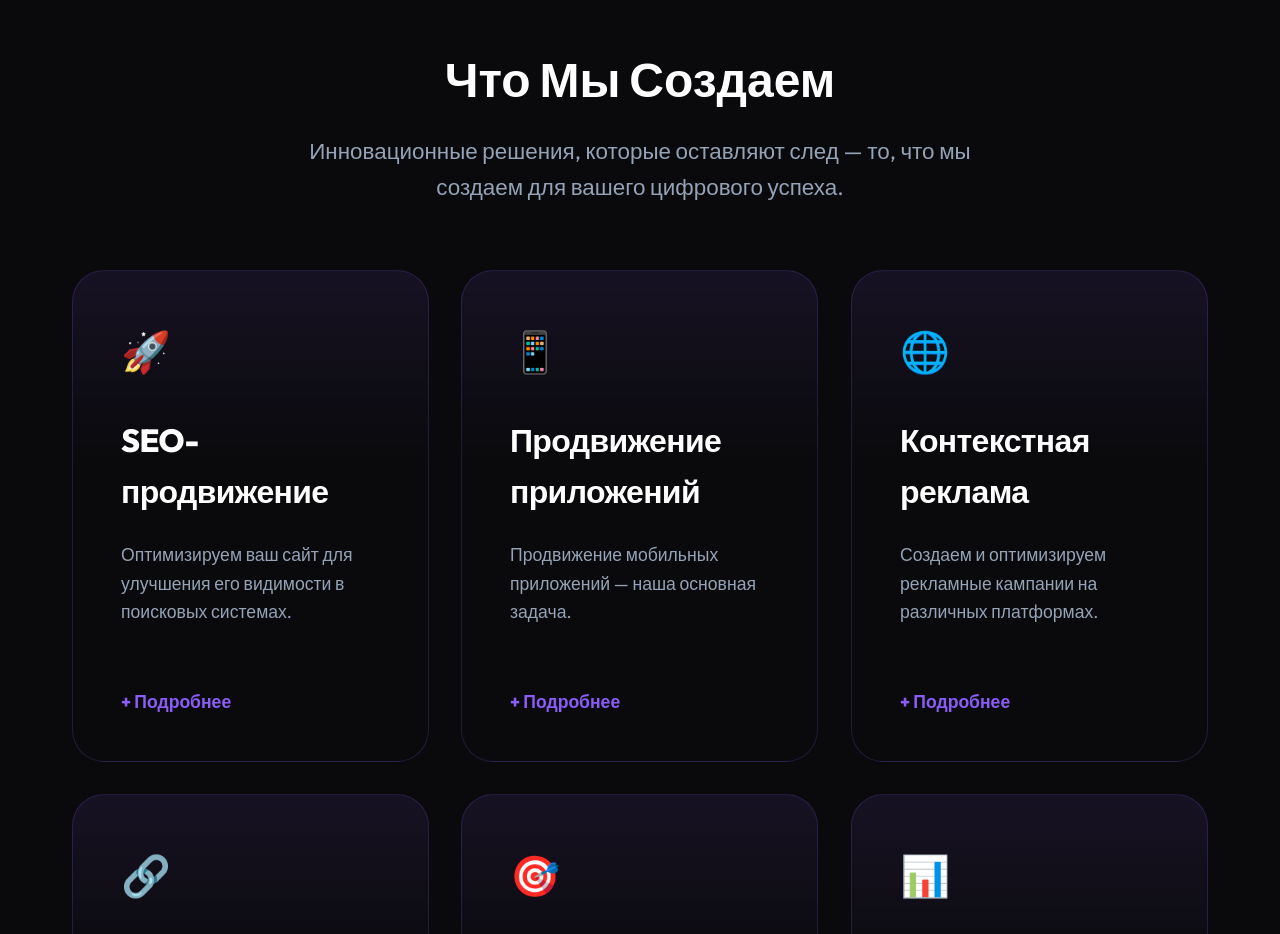
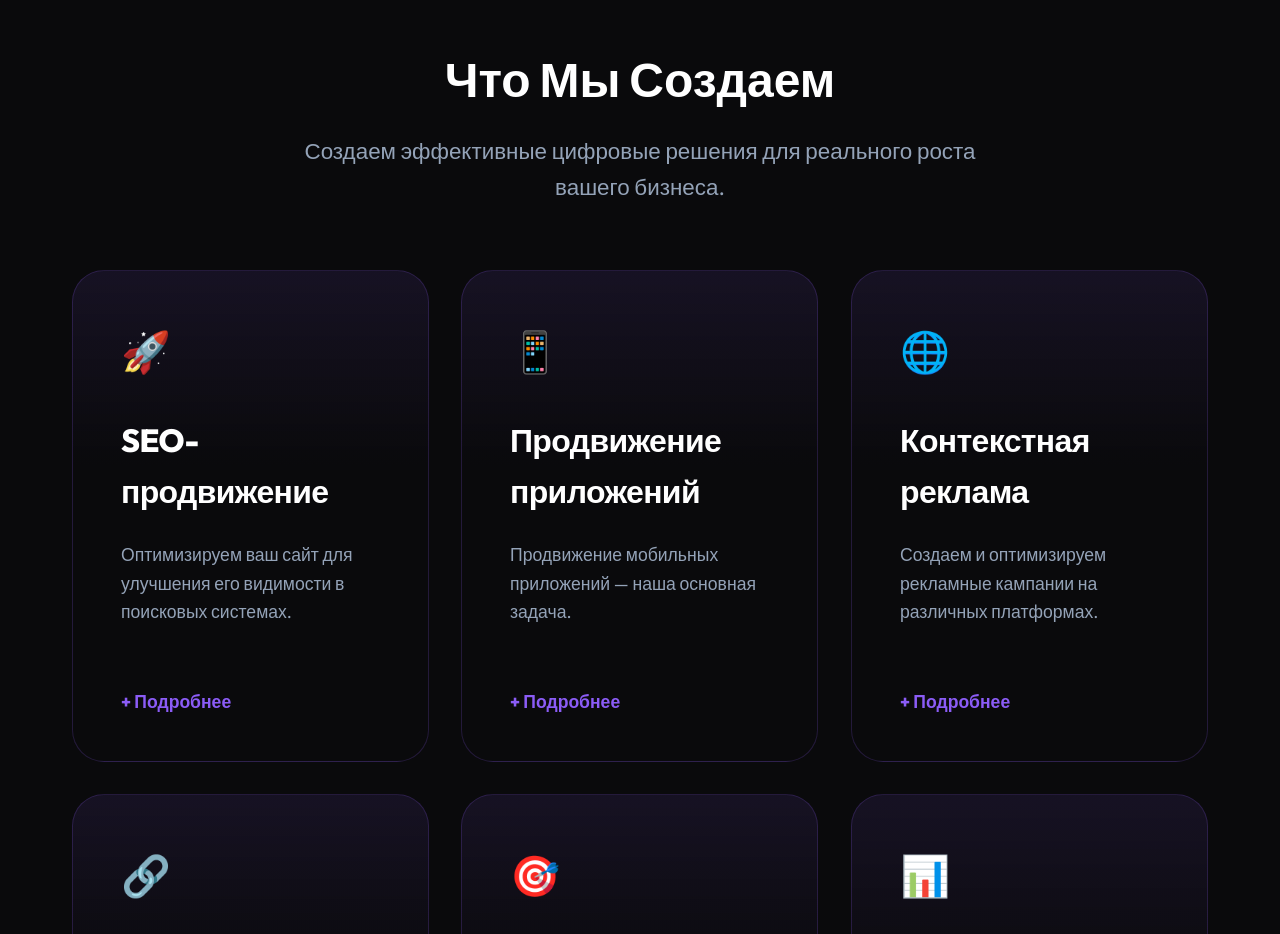
Before and after one commit to Arteminamerica90/mywebsite, a React (Vite) app: page / in a window 1280 px wide. Shown: the part 2400-3334 px from the top of the page. Built offline with nearby package versions, Linux system fonts and the light colour scheme.

Commit message:
Simplify subtitle text

```diff
--- a/src/pages/Home.jsx
+++ b/src/pages/Home.jsx
@@ -114,7 +114,7 @@ function Home() {
                     <Reveal animation="fade-in-right">
                         <div style={{ textAlign: 'center', marginBottom: '4rem' }}>
                             <h2 className="section-title" style={{ marginBottom: '1rem' }}>Что Мы Создаем</h2>
-                            <p className="lead" style={{ margin: '0 auto' }}>Инновационные решения, которые оставляют след — то, что мы создаем для вашего цифрового успеха.</p>
+                            <p className="lead" style={{ margin: '0 auto' }}>Создаем эффективные цифровые решения для реального роста вашего бизнеса.</p>
                         </div>
                     </Reveal>
 
--- a/src/pages/WorkPage.jsx
+++ b/src/pages/WorkPage.jsx
@@ -64,7 +64,7 @@ function WorkPage() {
                     <Reveal animation="fade-in-right">
                         <div style={{ textAlign: 'center', marginBottom: '4rem' }}>
                             <h2 className="section-title" style={{ marginBottom: '1rem' }}>Что Мы Создаем</h2>
-                            <p className="lead" style={{ margin: '0 auto' }}>Инновационные решения, которые оставляют след — то, что мы создаем для вашего цифрового успеха.</p>
+                            <p className="lead" style={{ margin: '0 auto' }}>Создаем эффективные цифровые решения для реального роста вашего бизнеса.</p>
                         </div>
                     </Reveal>
 
```
